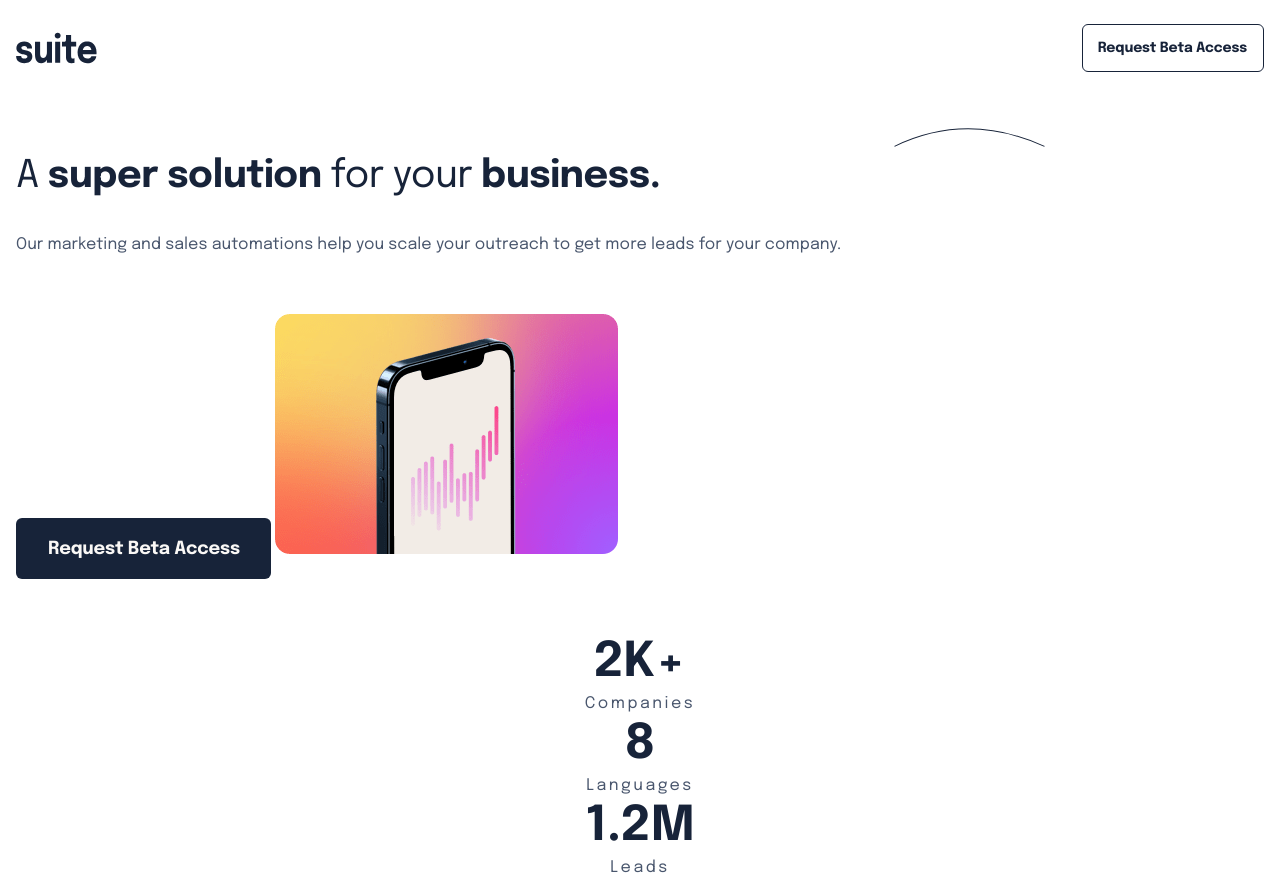
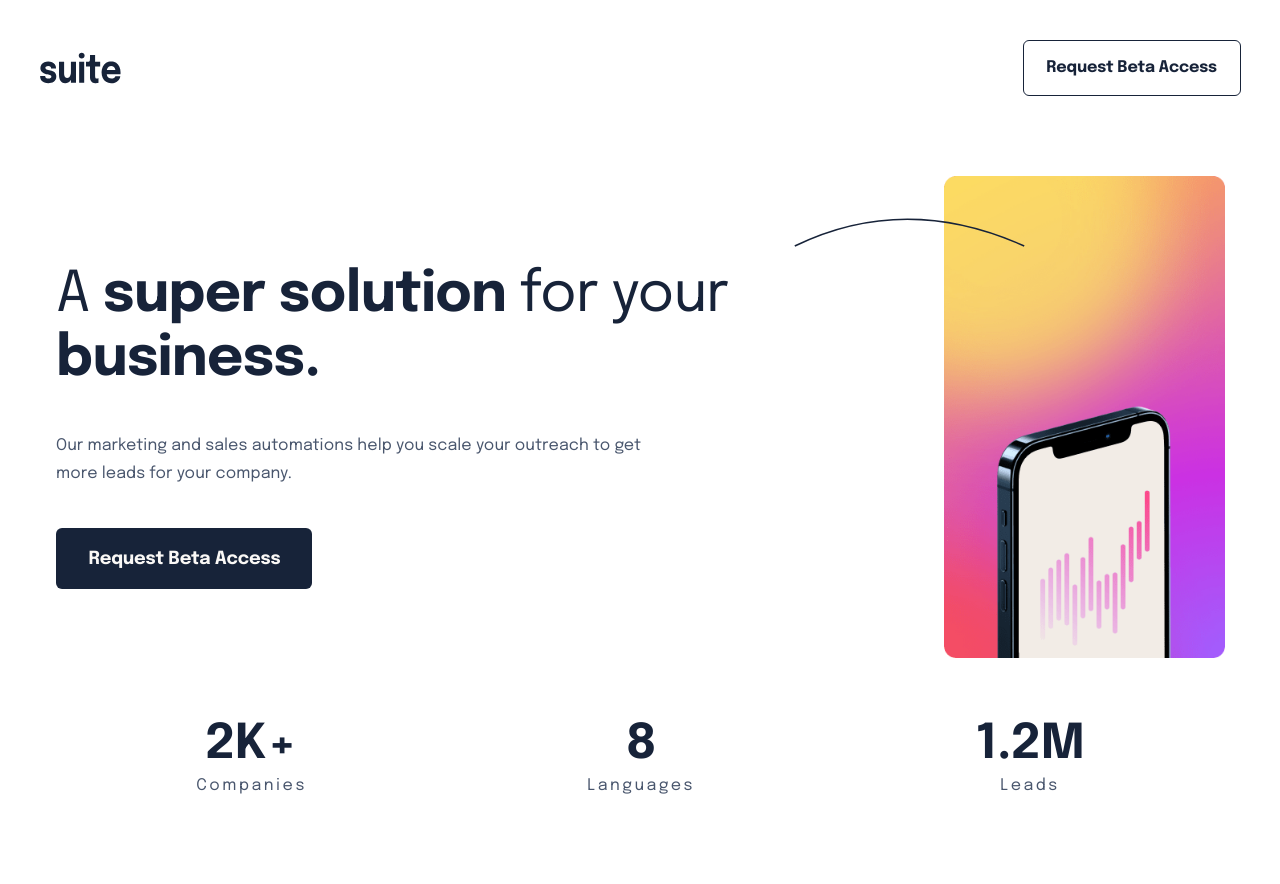
Before and after one commit to VeljkoKnezevic/suite-landing-page, a plain HTML site: page index.html in a window 1280 px wide. Shown: the top 884 px of the page. Drawn offline with Linux system fonts and the light colour scheme.

Commit message:
Tablet styling done

```diff
--- a/index.html
+++ b/index.html
@@ -37,11 +37,17 @@
           get more leads for your company.
         </p>
         <button class="main__button">Request Beta Access</button>
-        <img
-          class="main__image"
-          src="./assets/image-hero-landscape.png"
-          alt="Phone"
-        />
+        <picture>
+          <source
+            media="(min-width: 600px)"
+            srcset="./assets/image-hero-portrait.png"
+          />
+          <img
+            class="main__image"
+            src="./assets/image-hero-landscape.png"
+            alt="Phone"
+          />
+        </picture>
         <div class="main__data">
           <div class="main__data__point">
             <div class="main__data__point__number">2K+</div>
--- a/styles/styles.scss
+++ b/styles/styles.scss
@@ -170,6 +170,8 @@ body {
       text-align: center;
       letter-spacing: 0.09px;
       color: #f3ede7;
+      margin: 0;
+      margin-top: 40px;
     }
 
     &__name {
@@ -230,3 +232,84 @@ body {
     gap: 28px;
   }
 }
+
+@media (min-width: 600px) {
+  .header,
+  .main {
+    margin: 0 39px 0 40px;
+  }
+
+  .header {
+    padding-top: 40px;
+    &__button {
+      font-size: 16px;
+      line-height: 32px;
+      letter-spacing: -0.16px;
+      padding: 11px 23px 11px 22px;
+    }
+  }
+
+  .main {
+    &__hero {
+      position: relative;
+      margin-top: 80px;
+      background-size: 231px 29px;
+      background-position: top 42px right 200px;
+    }
+
+    &__image {
+      margin-top: 0;
+      position: absolute;
+      top: 0;
+      right: 0;
+      height: 482px;
+      width: 281px;
+      z-index: -1;
+    }
+
+    &__heading {
+      width: 80%;
+      font-size: 56px;
+      line-height: 64px;
+      letter-spacing: -0.777778px;
+      padding-top: 88px;
+    }
+
+    &__para {
+      margin-top: 40px;
+      width: 53.4%;
+    }
+
+    &__button {
+      margin-top: 40px;
+      padding: 15px 31.5px 14px 32.5px;
+    }
+
+    &__data {
+      margin-top: 128px;
+      flex-direction: row;
+      justify-content: space-around;
+    }
+
+    &__quote {
+      margin-top: 273px;
+
+      &__content {
+        margin: 0 58px;
+      }
+    }
+  }
+
+  .footer {
+    height: 640px;
+    margin-top: -464px;
+    &__content {
+      flex-direction: row;
+      align-items: center;
+      justify-content: space-between;
+      width: 100%;
+      padding: 0 39px 0 40px;
+      margin-top: 536px;
+    }
+  }
+}
```
Also changed, not shown: styles/styles.css, 1 other file.
